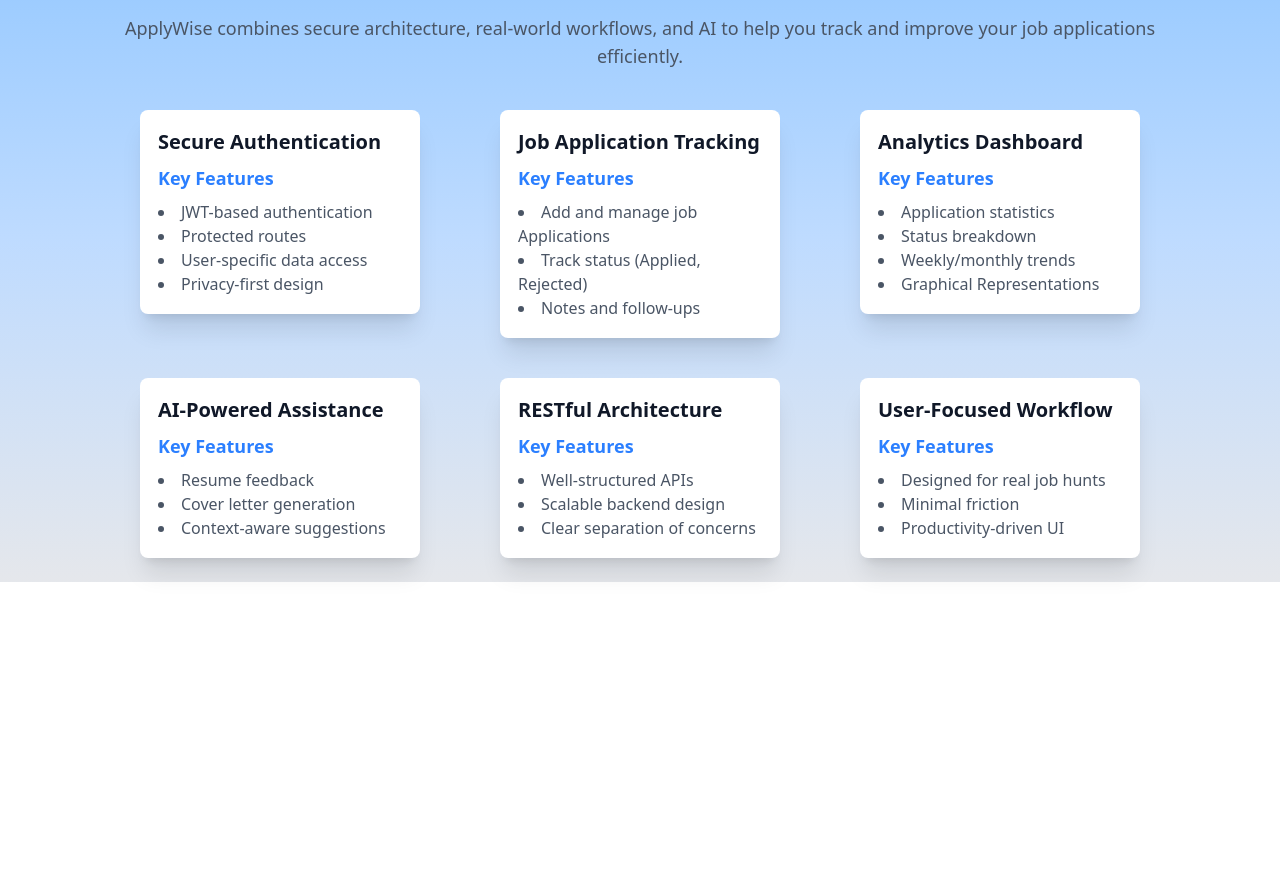
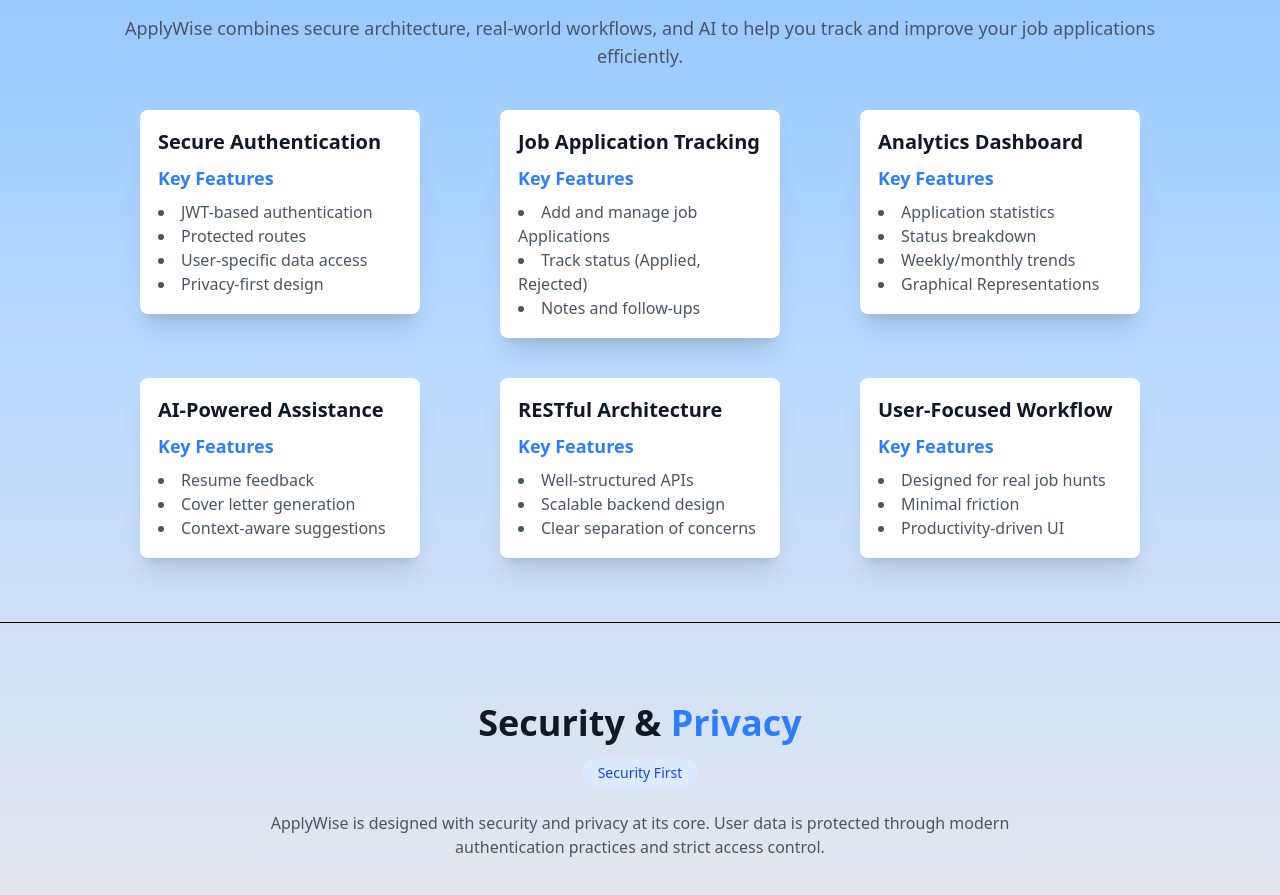
Before and after one commit to mdqasim786/ApplyWise-AI-Job-Application-Tracker, a React (Vite) app in the folder client/client/: page /features in a window 1280 px wide. Shown: the part 175-1070 px from the top of the page. Before the commit the page ends 800 px from the top, so only its background shows below. Built offline with nearby package versions, Linux system fonts and the light colour scheme.

Commit message:
start creating security sub section

```diff
--- a/client/client/src/Pages/Features.jsx
+++ b/client/client/src/Pages/Features.jsx
@@ -23,7 +23,7 @@
 
         {/* Cards For defining features */}
         {/* Card 1 */}
-        <div className='ml-13 flex flex-wrap mt-10'>
+        <div className='ml-13 flex flex-wrap mt-10 mb-10'>
           <div className="w-70">
             <div className="bg-white shadow-xl rounded-lg p-4 transition-transform duration-300 hover:shadow-2xl hover:-translate-y-2 border-2 border-transparent hover:border-blue-500 hover:cursor-pointer">
               <h2 className="text-xl font-bold text-gray-900 mb-2">Secure Authentication</h2>
@@ -106,7 +106,28 @@
         </div>
         </div>
       </div>
-    </div>
+      <hr></hr>
+
+      {/* Section 2 */}
+      <div className="max-w-6xl mx-auto px-6 py-10"></div>
+        <h1 className="text-3xl md:text-4xl text-center font-bold text-gray-900">
+          Security & <span className="text-blue-500">Privacy</span>
+        </h1>
+        <div className="flex justify-center mt-4">
+          <span className="px-4 py-1 text-sm font-medium text-blue-700 bg-blue-100 rounded-full">
+            Security First
+          </span>
+        </div>
+        <p className="mt-6 max-w-3xl mx-auto text-center text-gray-600">
+          ApplyWise is designed with security and privacy at its core. User data is
+          protected through modern authentication practices and strict access control.
+        </p>
+
+        {/* Security Grid */}
+        <div className="mt-12 grid grid-cols-1 md:grid-cols-3 gap-8">
+
+        </div>
+      </div>
   </>
   );
 }
```
